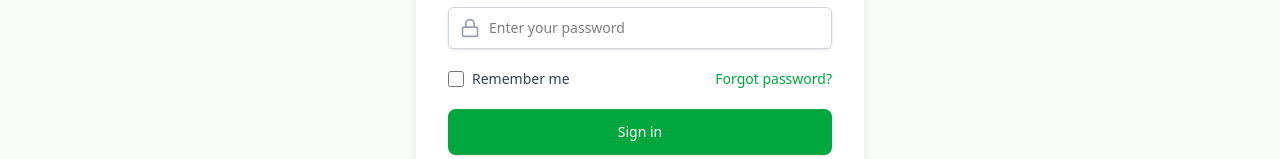
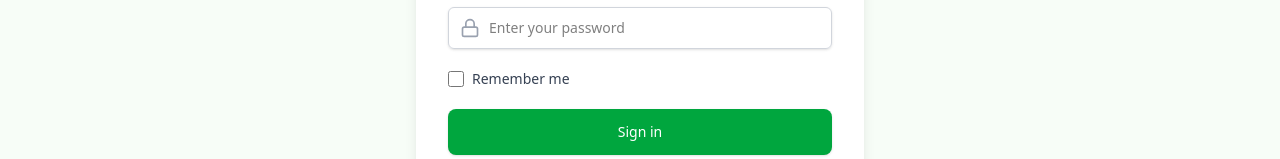
Before and after one commit to kynth65/Evergreen, a React (Vite) app in the folder react/: page /login in a window 1280 px wide. Shown: the part 570-729 px from the top of the page. Built offline with nearby package versions, Linux system fonts and the light colour scheme; no server answers; a web font is replaced by a local one.

Commit message:
remove forgot password

```diff
--- a/react/src/pages/Login.jsx
+++ b/react/src/pages/Login.jsx
@@ -172,14 +172,14 @@
                     </label>
                   </div>
 
-                  <div className="text-sm">
+                  {/* <div className="text-sm">
                     <a
                       href="#"
                       className="font-medium text-green-600 hover:text-green-500"
                     >
                       Forgot password?
                     </a>
-                  </div>
+                  </div> */}
                 </div>
 
                 <button
```
